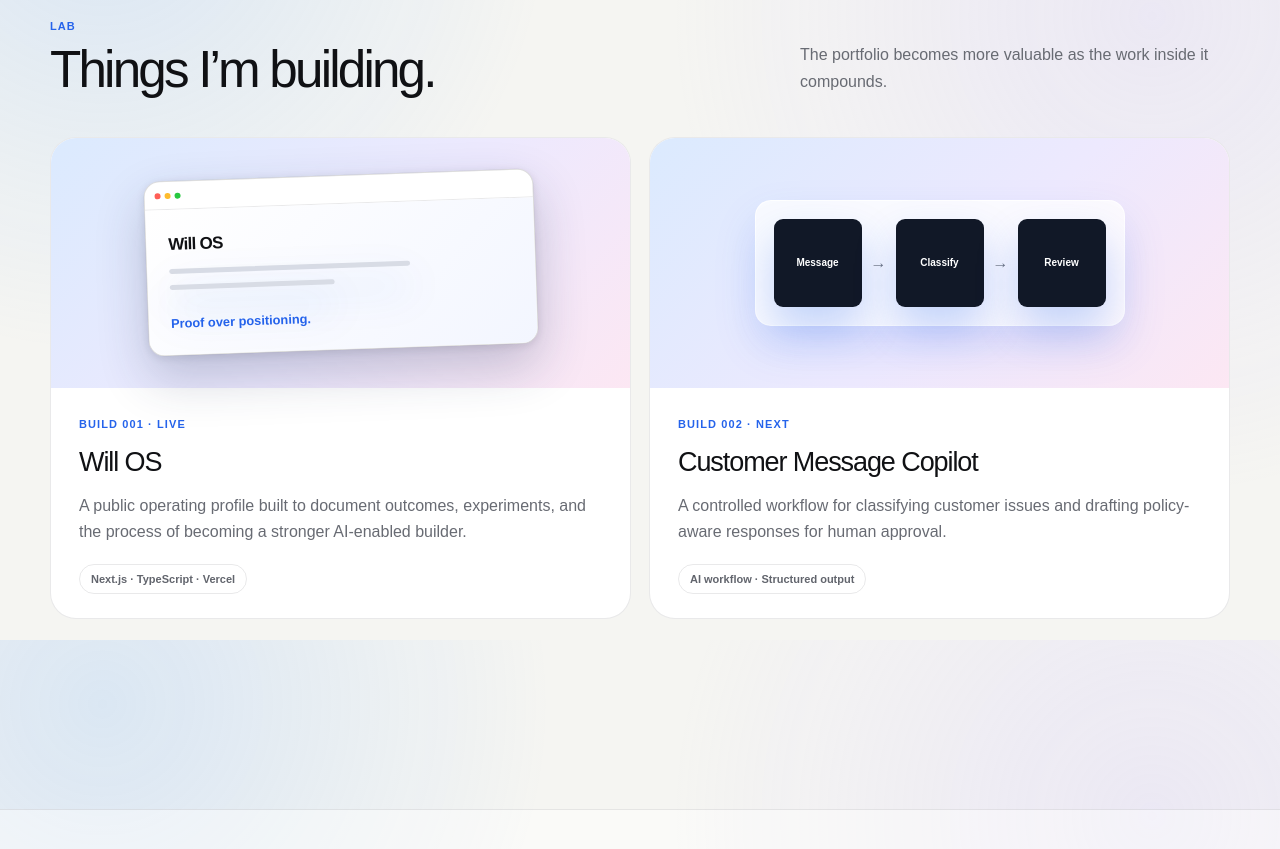
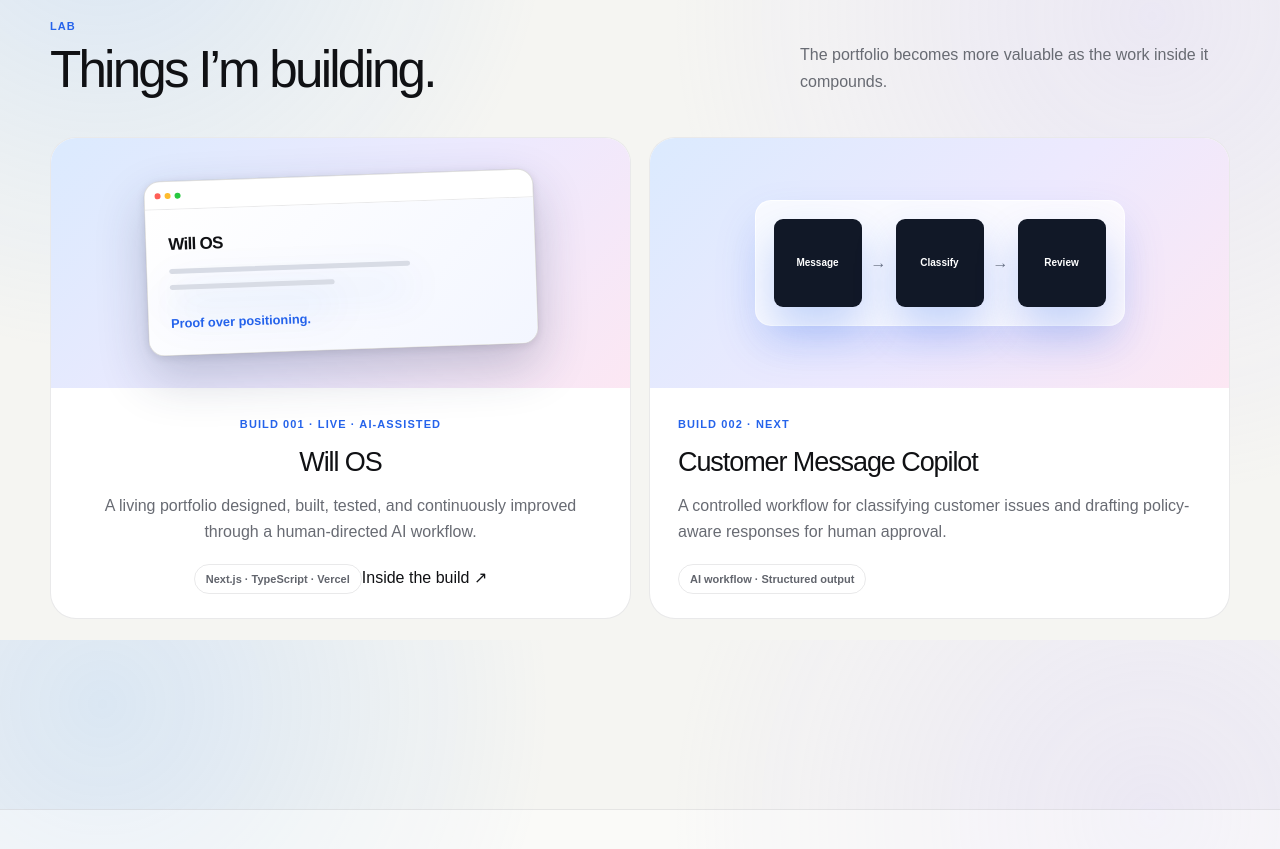
Before and after one commit to gitlovin-labs/will-portfolio, a Next.js app: page / in a window 1280 px wide. Shown: the part 4160-5009 px from the top of the page. Built offline with nearby package versions, Linux system fonts and the light colour scheme.

Commit message:
Open Will OS as an interactive build

```diff
--- a/app/page.tsx
+++ b/app/page.tsx
@@ -1,4 +1,5 @@
 import OutcomeCaseStudy from "./components/OutcomeCaseStudy";
+import BuildCaseStudy from "./components/BuildCaseStudy";
 
 const outcomes = [
   {
@@ -172,14 +173,11 @@ export default function Home() {
           <p>The portfolio becomes more valuable as the work inside it compounds.</p>
         </div>
         <div className="build-grid">
-          {builds.map((build) => (
+          <BuildCaseStudy />
+          {builds.filter((build) => build.title !== "Will OS").map((build) => (
             <article className="build-card" key={build.title}>
-              <div className={build.title === "Will OS" ? "build-visual will-os-preview" : "build-visual workflow-preview"}>
-                {build.title === "Will OS" ? (
-                  <div className="mini-browser"><div className="mini-bar"><i /><i /><i /></div><div className="mini-page"><b>Will OS</b><span /><span /><small>Proof over positioning.</small></div></div>
-                ) : (
-                  <div className="workflow-diagram"><span>Message</span><i>→</i><span>Classify</span><i>→</i><span>Review</span></div>
-                )}
+              <div className="build-visual workflow-preview">
+                <div className="workflow-diagram"><span>Message</span><i>→</i><span>Classify</span><i>→</i><span>Review</span></div>
               </div>
               <div className="build-copy"><p className="build-eyebrow">{build.eyebrow}</p><h3>{build.title}</h3><p>{build.text}</p><span className="build-tag">{build.tag}</span></div>
             </article>
```
